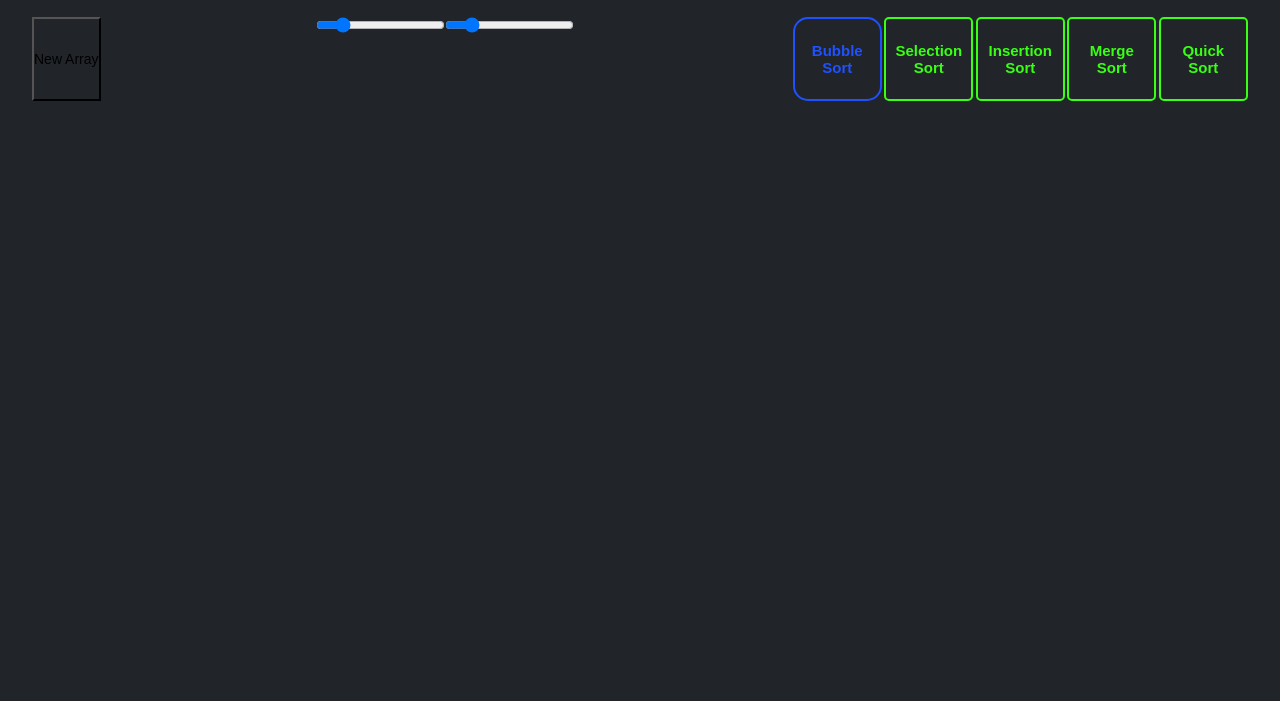
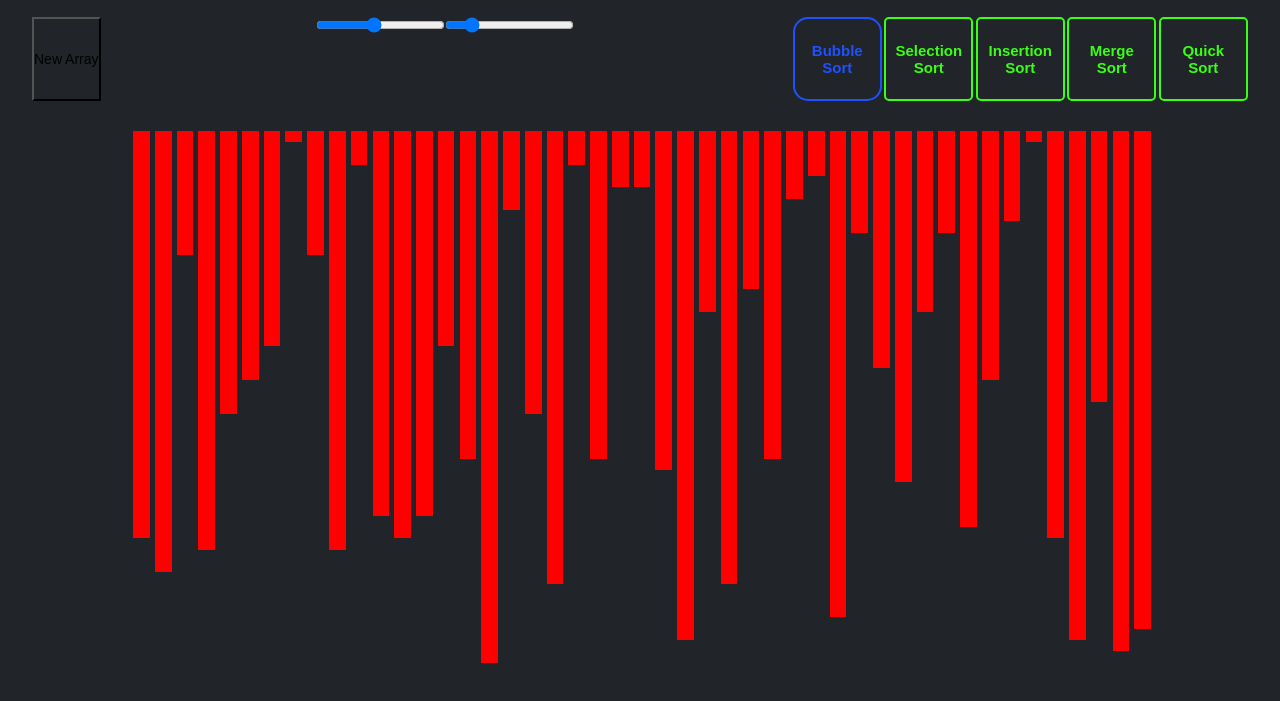
Before and after one commit to MuditJain31/Sorting-Algorithm-Visualizer, a plain HTML site: page index.html in a window 1280 px wide. Both pictures are taken after a click on the button "Bubble Sort". Shown: the part 65-766 px from the top of the page. Drawn offline with Linux system fonts and the light colour scheme.

Commit message:
Graph displaying

```diff
--- a/index.html
+++ b/index.html
@@ -9,10 +9,11 @@
 </head>
 <body>
     <h1 class="title">Sorting Algorithm Visualizer</h1>
+
     <div class="container">
         <button class = "arrayGenerate">New Array</button>
         <div class="slidecontainer">
-            <input type="range" min="20" max="200" value="50" class="slider" id="arraySize">
+            <input type="range" min="5" max="100" value="47" class="slider" id="arraySize">
             <input type="range" min="20" max="200" value="50" class="slider" id="speed">
           </div>
         <div class="sortingAlgos">
@@ -23,6 +24,9 @@
             <button id="QuickSort">Quick Sort</button>
         </div>
     </div>
+
+    <div class="showArea">
+    </div>
     <script src="scripts/main.js"></script>
 </body>
 </html>
--- a/scripts/main.js
+++ b/scripts/main.js
@@ -1,9 +1,36 @@
 
-const buttons = document.querySelectorAll('div.sortingAlgos button');
-console.log(buttons)
-buttons.addEventListener("click",output);
 
-function output(){
-    let val = document.getElementById("arraySize").value;
-    console.log(val);
+function createArray(divs,length){
+    console.log('inside create array');
+    let cont = document.querySelector('div.showArea');
+    let size = document.getElementById('arraySize').value;
+    console.log(size);
+    for(let i=0;i<size;i++){
+        let temp = Math.floor((Math.random()*size) + 1);
+        length.push(temp);
+        let elem = document.createElement('div');
+        elem.style.marginLeft=`${0.5}%`;
+        elem.style.height=`${temp/size * 95}%`;
+        elem.style.width=`${100/size - 0.5}%`;
+        elem.style.backgroundColor='red';
+        divs.push(elem);
+        cont.appendChild(elem);
+    }
+    console.log(divs,length);
 }
+
+function main(){
+    const buttons = document.querySelectorAll('div.sortingAlgos button');
+    console.log(buttons);
+    let divs=new Array();
+    let length=new Array();
+    buttons.forEach(element => {
+        element.addEventListener('click',()=>{
+            console.log("inside event listener");
+            createArray(divs,length);
+        })
+    });
+    console.log(divs,length);
+
+}
+main();
--- a/style.css
+++ b/style.css
@@ -2,10 +2,14 @@
     box-sizing: border-box;
     margin:0;
     padding:0;
-    font-size: 0;
+    overflow: hidden;
 }
 body{
     background-color: #212529;
+    margin:0;
+    padding:0;
+    width: 100%;
+    height: 100vh;
 }
 h1{
     margin-top:20px;
@@ -19,6 +23,7 @@ h1{
     display: flex;
     justify-content: space-between;
     margin: 0 2.5%;
+    font-size: 0;
 }
 
 .sortingAlgos button{
@@ -56,3 +61,22 @@ input[type="range"]{
     border: 2px solid #1f51ff;
     transition: color 0.2s linear;
 }
+
+div.showArea{
+    margin: auto;
+    margin-top: 30px;
+    border: #39ff14;
+    background-color: transparent;
+    width: 80%;
+    height: 70%;
+    color : red;
+    font-size: large;
+}
+
+.showArea div{
+    width: 1%;
+}
+
+.showArea{
+    display: flex;
+}
```
